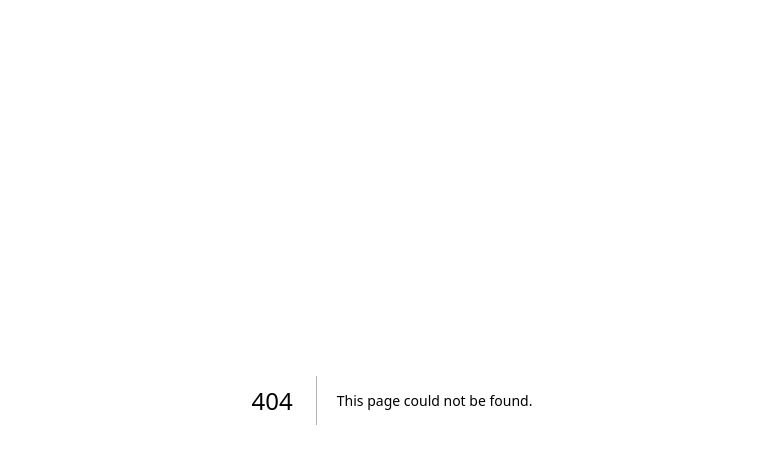
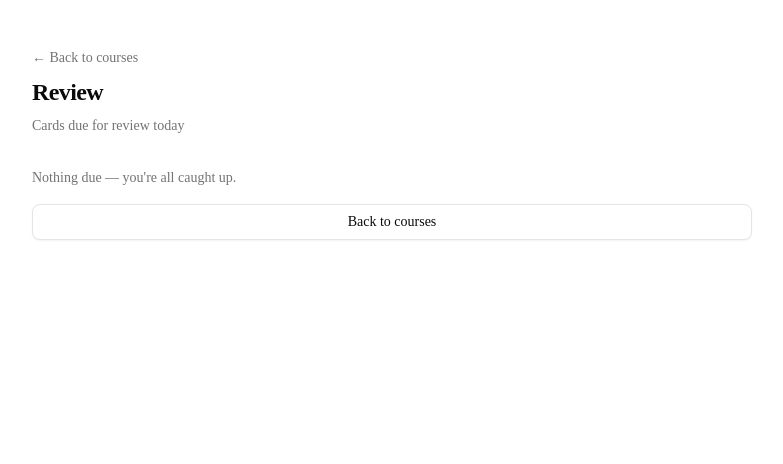
Before and after one commit to kualeifarne/memento, a Next.js app: page /review in a window 1280 px wide. Before the commit this address had no page. Shown: the top 464 px of the page, without its empty margins (248-1031 px from the left). Built offline with nearby package versions, Linux system fonts and the light colour scheme; no server answers; the database is empty.

Commit message:
Refactor review scheduling functions to improve evaluation criteria handling; enhance performance and accuracy in scheduling logic.

```diff
--- /dev/null
+++ b/app/review/page.tsx
@@ -0,0 +1,53 @@
+import Link from "next/link";
+
+import { buttonVariants } from "@/components/ui/button";
+import { prisma } from "@/lib/prisma";
+import { cn } from "@/lib/utils";
+import { ReviewSession } from "@/components/review-session";
+
+export default async function ReviewPage() {
+  const now = new Date();
+
+  const cards = await prisma.card.findMany({
+    where: {
+      OR: [{ review: null }, { review: { nextReviewAt: { lte: now } } }],
+    },
+    select: {
+      id: true,
+      prompt: true,
+      answer: true,
+      hint: true,
+    },
+    orderBy: [{ review: { nextReviewAt: "asc" } }],
+  });
+
+  return (
+    <main className="mx-auto flex w-full max-w-3xl flex-1 flex-col gap-8 px-6 py-12">
+      <div className="flex flex-col gap-2">
+        <Link
+          href="/"
+          className="text-sm text-muted-foreground hover:text-foreground"
+        >
+          ← Back to courses
+        </Link>
+        <h1 className="text-2xl font-semibold tracking-tight">Review</h1>
+        <p className="text-sm text-muted-foreground">
+          Cards due for review today
+        </p>
+      </div>
+
+      {cards.length === 0 ? (
+        <div className="flex flex-col gap-4">
+          <p className="text-sm text-muted-foreground">
+            Nothing due — you&apos;re all caught up.
+          </p>
+          <Link href="/" className={cn(buttonVariants({ variant: "outline" }))}>
+            Back to courses
+          </Link>
+        </div>
+      ) : (
+        <ReviewSession cards={cards} />
+      )}
+    </main>
+  );
+}
--- /dev/null
+++ b/components/review-session.tsx
@@ -0,0 +1,19 @@
+export type ReviewCard = {
+  id: string;
+  prompt: string;
+  answer: string;
+  hint: string | null;
+};
+
+type ReviewSessionProps = {
+  cards: ReviewCard[];
+};
+
+// Placeholder — full UI implemented in todo 5
+export function ReviewSession({ cards }: ReviewSessionProps) {
+  return (
+    <p className="text-sm text-muted-foreground">
+      {cards.length} {cards.length === 1 ? "card" : "cards"} due
+    </p>
+  );
+}
```
